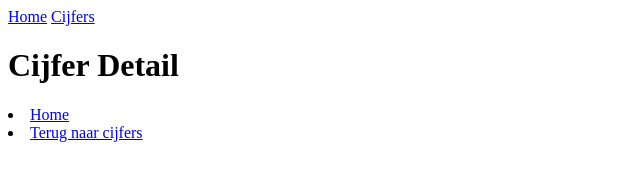
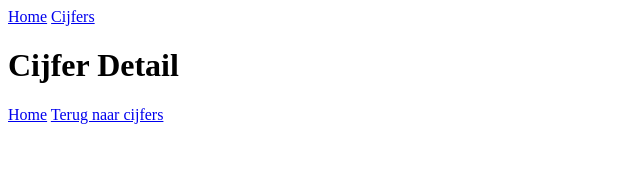
Before and after one commit to IgorGryspeerdt/proj-voorb-team-FE, a plain HTML site: page cijferdetails.html in a window 1280 px wide. Shown: the whole page, without its empty margins (0-640 px from the left). Drawn offline with Linux system fonts and the light colour scheme.

Commit message:
Update cijferdetails.html

```diff
--- a/cijferdetails.html
+++ b/cijferdetails.html
@@ -13,7 +13,7 @@
     </nav>
     <h1>Cijfer Detail</h1>
     <div id="cijfer-details"></div>
-    <li><a href="index.html">Home</a></li>
-    <li><a href="cijfers.html">Terug naar cijfers</a></li>
+    <a href="index.html">Home</a>
+    <a href="cijfers.html">Terug naar cijfers</a>
 </body>
 </html>
```
